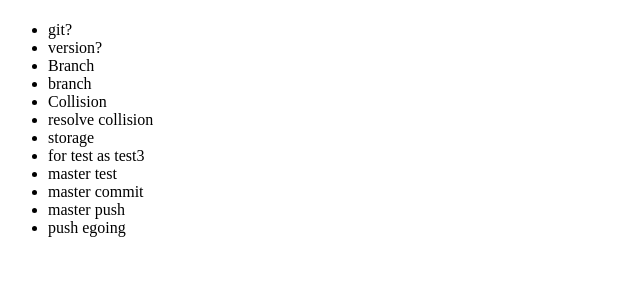
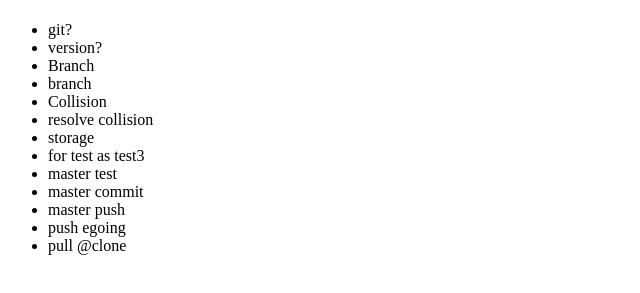
Before and after one commit to JeongMyeongSeok/open_tutorials_git, a plain HTML site: page index.html in a window 1280 px wide. Shown: the part 85-378 px from the top of the page, without its empty margins (0-640 px from the left). Drawn offline with Linux system fonts and the light colour scheme.

Commit message:
@clone  add push

```diff
--- a/index.html
+++ b/index.html
@@ -23,6 +23,7 @@
 			<li>master push</li>
 
 			<li>push egoing</li>
+			<li>pull @clone</li>
 		</ul>
 	</body>
 </html>
```
